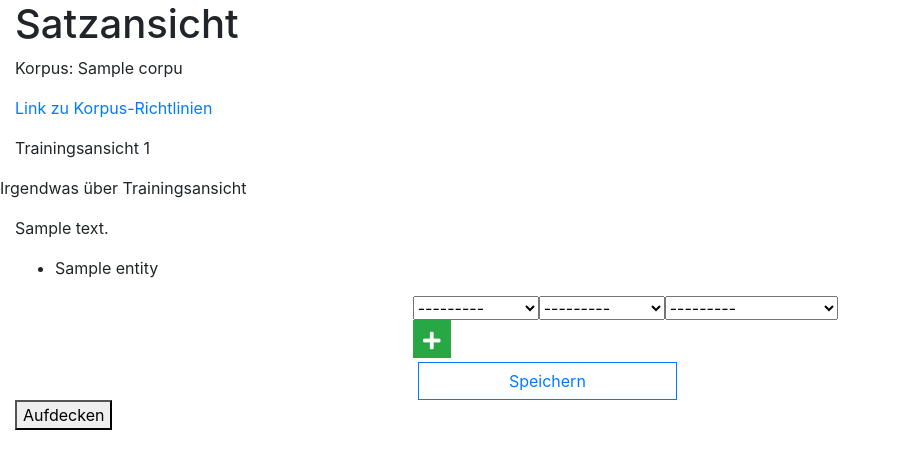
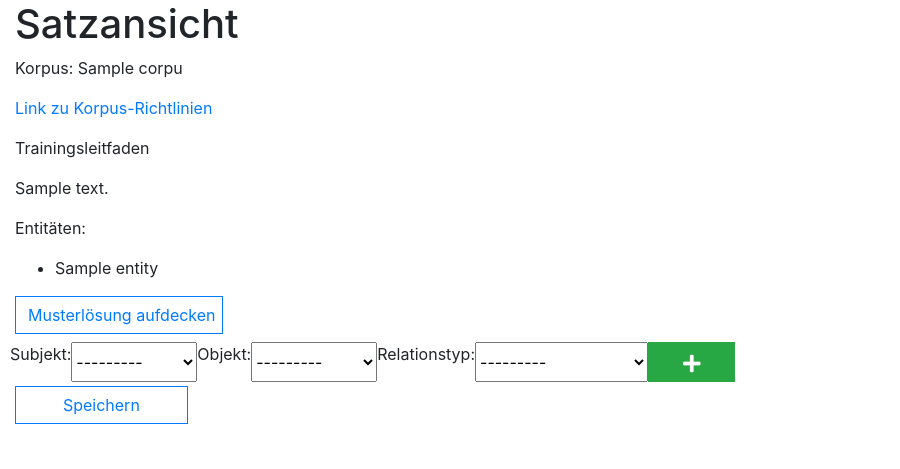
Before and after one commit to acidAnn/locksley, a Django app: page /testrun-view/1#0/ in a window 1280 px wide. Shown: the part 58-527 px from the top of the page, without its empty margins (0-900 px from the left). Run offline with Django 3.2, Linux system fonts and the light colour scheme; a user stored in the database is signed in; tables that the repository leaves empty hold one stand-in row (values such as "Sample post"); some libraries are stand-ins or nearby versions.

Commit message:
Improve sentence and test view

```diff
--- a/django_unchained/annotation/forms.py
+++ b/django_unchained/annotation/forms.py
@@ -3,9 +3,9 @@
 
 
 class LabelForm(ModelForm):
-    subject = ModelChoiceField(queryset=Entity.objects.all())
-    object = ModelChoiceField(queryset=Entity.objects.all())
-    relation_type = ModelChoiceField(queryset=RelationType.objects.all())
+    subject = ModelChoiceField(label="Subjekt",queryset=Entity.objects.all())
+    object = ModelChoiceField(label="Objekt", queryset=Entity.objects.all())
+    relation_type = ModelChoiceField(label="Relationstyp", queryset=RelationType.objects.all())
 
     def __init__(self, *args, **kwargs):
         sentence = kwargs.pop("sentence", None)
--- a/django_unchained/annotation/models.py
+++ b/django_unchained/annotation/models.py
@@ -80,7 +80,6 @@
 
     def __str__(self):
         return f"{self.id} - {self.sentence}"
-#        return f"Subjekt: {self.subject.name} - Objekt: {self.object.name} - Relationstyp: {self.relation_type.name}"
 
 
 class TestRun(models.Model):
@@ -89,6 +88,8 @@
 
     def __str__(self):
         return f"{self.id} - {self.corpus.tag_line}"
+
+    # TODO: unique together?
 
 
 class ExampleSentence(models.Model):
--- a/django_unchained/annotation/views.py
+++ b/django_unchained/annotation/views.py
@@ -152,6 +152,6 @@
                 "testrun": testrun,
                 "entities": example_sentence.entities.all(),
                 "formset": formset,
-                "goldlabel": goldlabel
+                "goldlabels": goldlabels
             },
         )
--- a/django_unchained/templates/annotation/testrun_view.jinja2
+++ b/django_unchained/templates/annotation/testrun_view.jinja2
@@ -3,16 +3,20 @@
 {% import 'macros/util_macros.jinja2' as mutils %}
 
 {% block body %}
+ <div class="row">
+   <div class="col-12">
       <h1>Satzansicht</h1>
+   </div>
+</div>
+
 <div class="row">
    <div class="col-10">
       <p>Korpus: {{ sentence.corpus }}</p>
       <p><a href="{{ url('corpus-instructions', args=[sentence.corpus.id]) }}">Link zu Korpus-Richtlinien</a></p>
    </div>
    <div class="col-10">
-         <p>Trainingsansicht {{ testrun.id }}</p>
+      <p>Trainingsleitfaden</p>
    </div>
-         <p>Irgendwas über Trainingsansicht</p>
 </div>
 
 <div class="row">
@@ -21,27 +25,47 @@
    </div>
 </div>
 
+<div class="row">
+    <div class="col-10">
        {% if entities %}
+       <p>Entitäten:</p>
        <ul>
           {% for entity in entities %}
           <li>{{ entity }}</li>
           {% endfor %}
        </ul>
        {% endif %}
+    </div>
+</div>
 
-<div class="row mt-2 justify-content-center">
-   {{ mutils.get_label_add_form(formset, csrf_input) }}
+<div class="submit-btn-formset col-4 col-md-2 p-0">
+    <input class="btn btn-outline-primary btn-block rounded-0" type="button" value="Musterlösung aufdecken" onclick="show('goldlabel-display');"/>
 </div>
 
 <div class="row" id="goldlabel-display" style="display:none">
-   <div class="col-6">
-      {{ goldlabel.goldsubject }}
-      {{ goldlabel.goldobject }}
-      {{ goldlabel.goldrelation_type }}
+{% if goldlabels %}
+    <p>Folgende Relationen sollten eingetragen werden:
+    <div class="col-10">
+       <ul>
+          {% for goldlabel in goldlabels %}
+          {% if not goldlabel.goldrelation_type %}
+          <li>Keine Relation enthalten. Subjekt: ---------, Objekt: ---------, Relationstyp: ---------</li>
+          {% else %}
+          <li>Subjekt: {{ goldlabel.goldsubject }}, Objekt: {{ goldlabel.goldobject }}, Relationstyp: {{ goldlabel.goldrelation_type }}</li>
+          {% endif %}
+          {% endfor %}
+       </ul>
+   </div>
+{% else %}
+    <p>Keine Musterlösung eingetragen. Sorry :)!</p>
+{% endif %}
+</div>
+
+<div class="row mt-2">
+   <div class="col-10">
+      {{ mutils.get_label_add_form(formset, csrf_input) }}
    </div>
 </div>
-
-<button type="button" onclick="show('goldlabel-display');">Aufdecken</button>
 
 <script type="text/javascript">
 function show(elementId) {
--- a/django_unchained/templates/macros/util_macros.jinja2
+++ b/django_unchained/templates/macros/util_macros.jinja2
@@ -6,6 +6,7 @@
     {% for form in formset %}
     <div class="labeling form-row mb-1">
         {% for field in form %}
+        <p>{{ field.label }}:</p>
         {{ field }}
         {% endfor %}
         <input type="hidden" name="form-0-id" id="id_form-0-id" class=""/>
@@ -16,7 +17,7 @@
     </div>
     {% endfor %}
 
-    <div class="submit-btn-formset col-12 col-md-7 p-0">
+    <div class="submit-btn-formset col-4 col-md-2 p-0">
         <input class="btn btn-outline-primary btn-block rounded-0"
                type="submit" value="Speichern"/>
     </div>
```
Also changed, not shown: django_unchained/templates/annotation/sentence_view.jinja2 (+8 -3 lines). Lines whose indentation alone changed are shown as unchanged.
